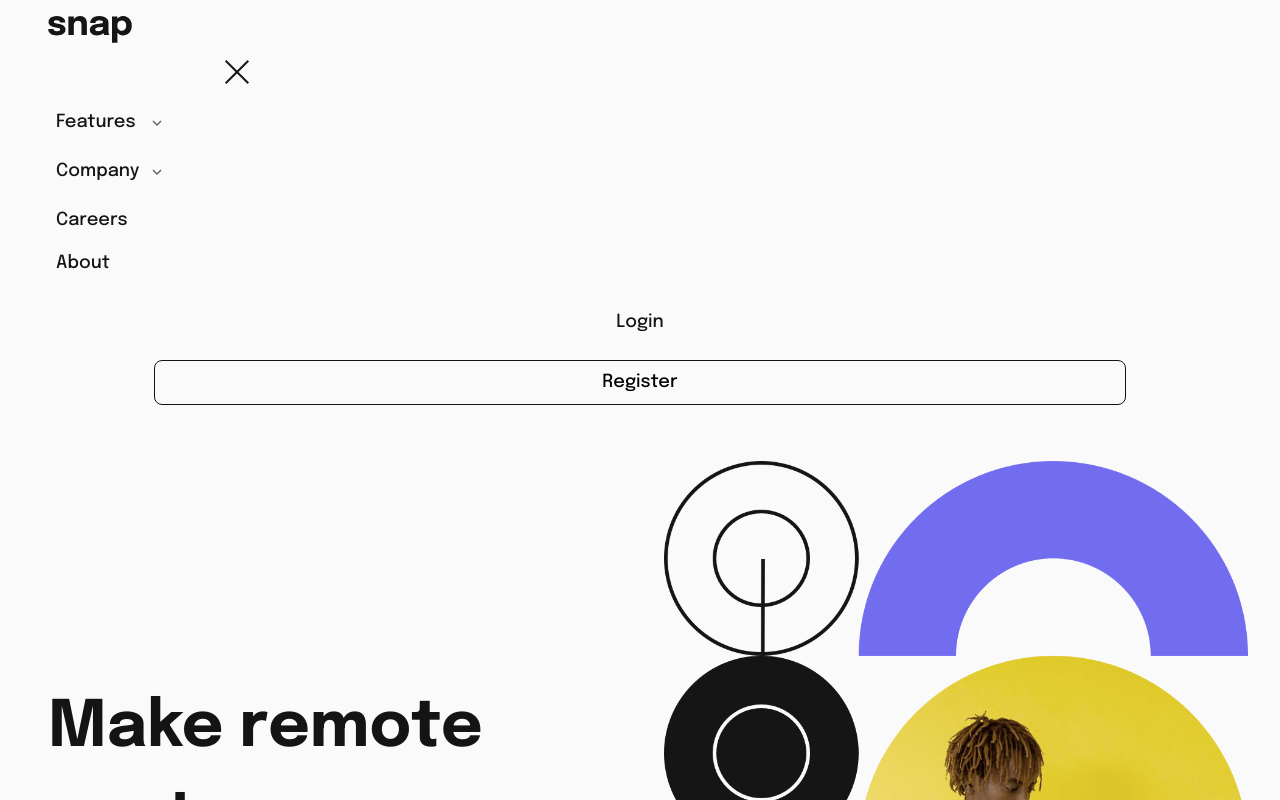
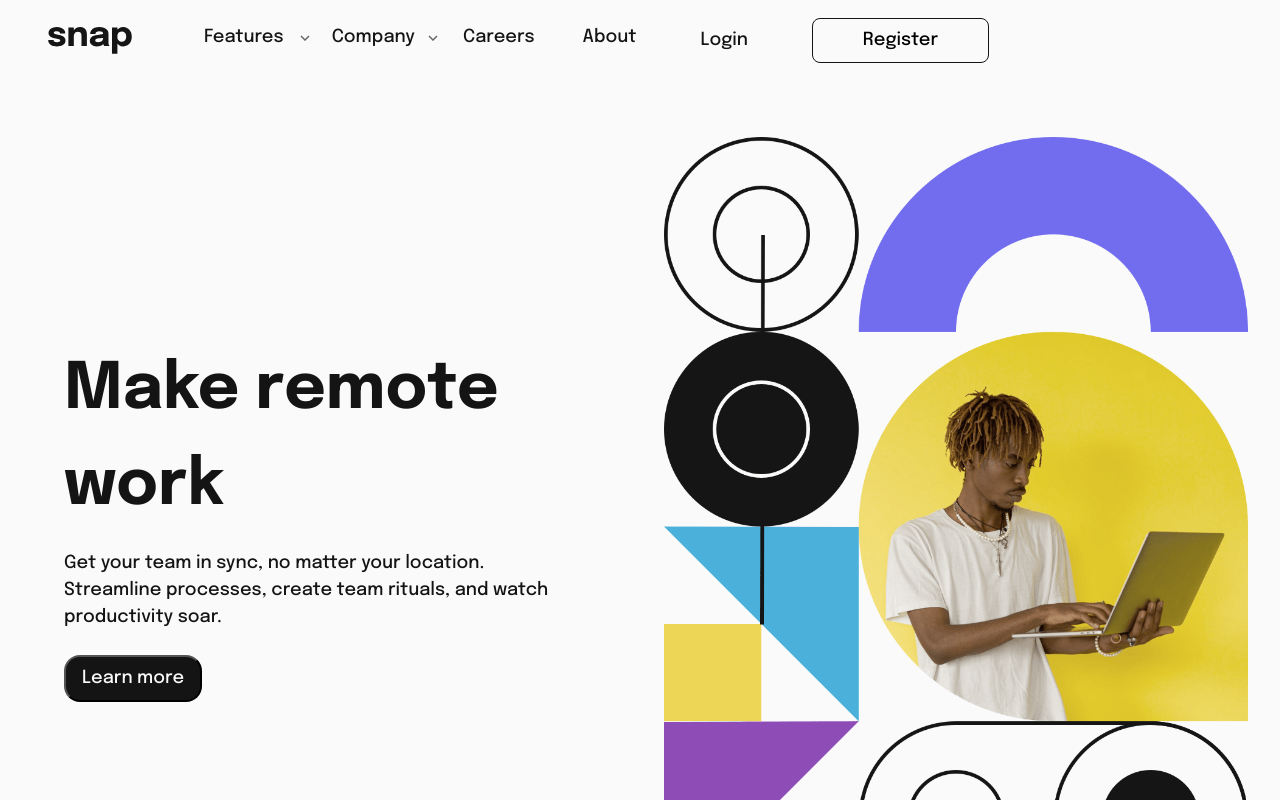
Before and after one commit to sclingan/intro_section_with_drop_down, a React (Vite) app: page / in a window 1280 px wide. Shown: the top 800 px of the page. Built offline with nearby package versions, Linux system fonts and the light colour scheme.

Commit message:
Fixing desktop/nav layout

```diff
--- a/src/App.css
+++ b/src/App.css
@@ -206,12 +206,44 @@ footer {
 
     header {
         grid-column: 1/3;
+        grid-row: 1/1;
+        display: flex;
+        flex-direction: row;
+        align-items: center;
+        gap: 2rem;
     }
+    /* Not sure if this is the best way
+       to do this(changing a class) but
+       seemed easier than using JS */
+    .visually-hidden {
+        display: flex;
+        flex-direction: row;
+        clip-path: none;
+        height: auto;
+        overflow: visible;
+        position: relative;
+        /* top: -4.3rem; */
+   }
 
-    .inline_nav {
-        display: inline;
-        background-color: orange;
-    }
+   .icon-close {
+    display: none;
+   }
+
+   ul {
+    display: flex;
+    gap: 3rem;
+   }
+
+   li {
+    /* display: inline-block; */
+   }
+
+   .nav-footer {
+    display: flex;
+    flex-direction: row;
+    padding-left: 4rem;
+    gap: 4rem;
+   }
 
     section {
         grid-column: 2/3;
@@ -221,9 +253,12 @@ footer {
         grid-column: 1/1;
         grid-row: 2/2;
         justify-content: center;
-        /* padding-left: 3rem; */
-        /* margin-left: 5rem; */
-        /* max-width: 57%; */
+        align-items: self-start;
+        padding-inline: 2rem;
+    }
+
+    article > p {
+        text-align: left;
     }
 
     h2 {
@@ -234,4 +269,10 @@ footer {
         display: none;
     }
 
+    footer {
+        grid-column: 1/1;
+        /* grid-row: 2/3; */
+        /* padding-top: 45rem; */
+    }
+
 }
--- a/src/header.tsx
+++ b/src/header.tsx
@@ -8,18 +8,6 @@ import icon_reminders from '/images/icon-reminders.svg'
 import icon_planning from '/images/icon-planning.svg'
 
 function Header() {
-
-    const mediaQuery = window.matchMedia("(min-width: 50rem)");
-
-    function changeNav(e){
-        if(e.matches){
-        const nav = document.getElementById('nav');
-        nav?.classList.remove('visually-hidden')
-        nav?.classList.add('inline_nav');
-        }
-    }
-    /* make this so it checks onload not just onchange */
-    mediaQuery.addEventListener("change", changeNav);
 
     function open_close_Nav() {
         const icon = document.getElementById('nav')!;
```
